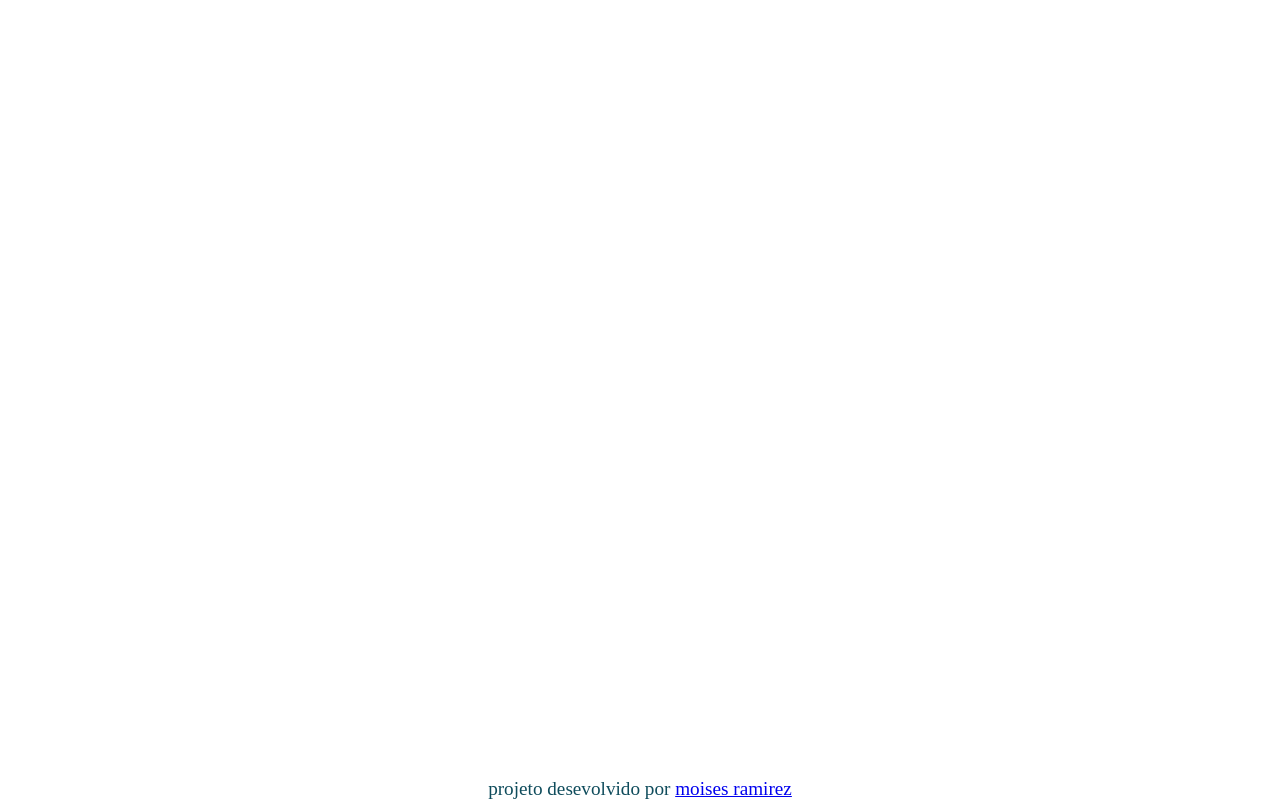
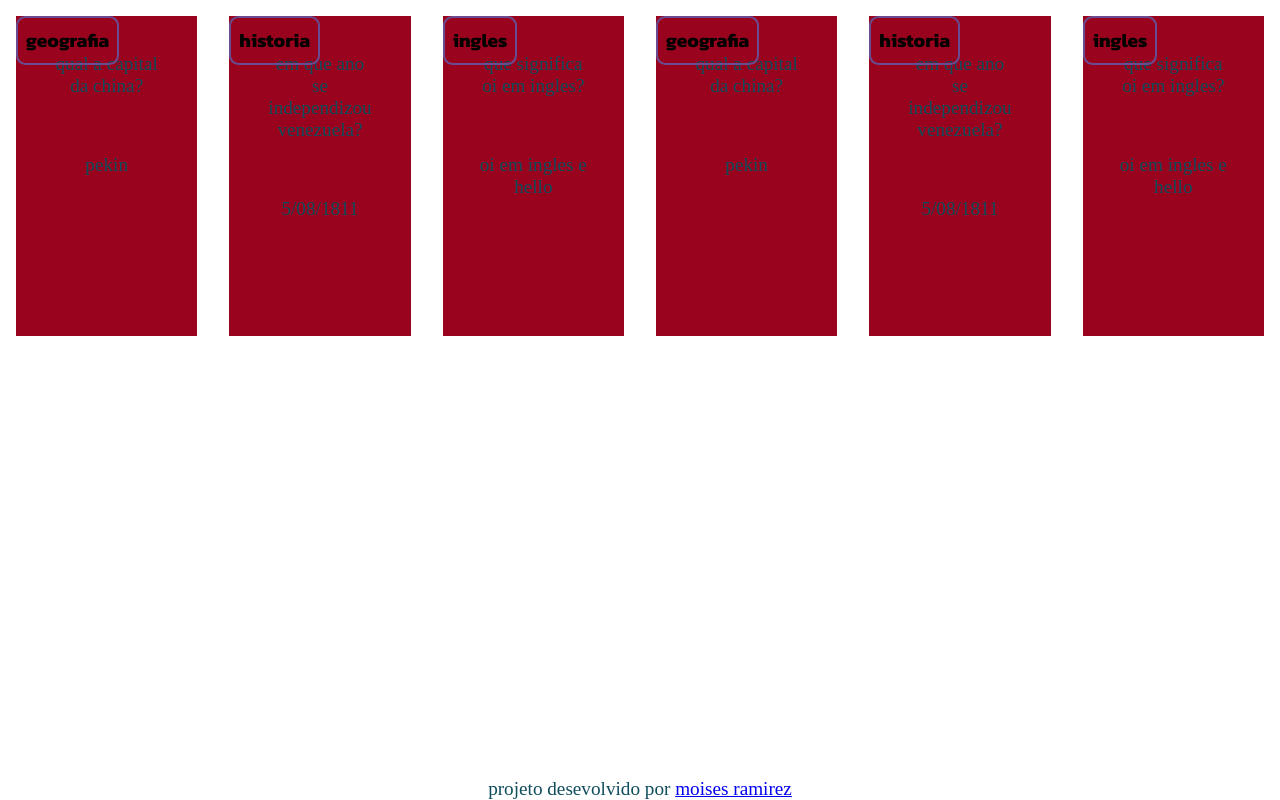
Before and after one commit to moises20066/2024-2b-moisesAV2, a plain HTML site: page index.html in a window 1280 px wide. Drawn offline with Linux system fonts and the light colour scheme.

Commit message:
Add files via upload

```diff
--- a/index.html
+++ b/index.html
@@ -7,6 +7,76 @@
     <link rel="stylesheet" href="style.css">
 </head>
 <body>
+    <main>
+        <section id="caixa">
+            <article class="cartao">
+                <div class="cartao__conteudo">
+                    <h3> geografia </h3>
+                    <div class="cartao__conteudo__pergunta">
+                        <p> qual a capital da china?
+                    <div>
+                    </div class="cartao__conteudo__resposta">
+                    <p> pekin </p>
+                     <div>
+                 </div>
+            </article>
+            <article class="cartao">
+                <div class="cartao__conteudo">
+                    <h3> historia </h3>
+                    <div class="cartao__conteudo__pergunta">
+                        <p> em que ano se independizou venezuela?
+                    <div>
+                    </div class="cartao__conteudo__resposta">
+                    <div>
+                        <p> 5/08/1811</p>
+                    </div>
+            </article>
+            <article class="cartao">
+                <div class="cartao__conteudo">
+                    <h3> ingles </h3>
+                    <div class="cartao__conteudo__pergunta">
+                        <p> que significa oi em ingles?</p>
+                    <div>
+                    </div class="cartao__conteudo__resposta">
+                    <div>
+                        <p> oi em ingles e hello </p>
+                    </div>
+            </article>
+            <article class="cartao">
+                <div class="cartao__conteudo">
+                    <h3> geografia </h3>
+                    <div class="cartao__conteudo__pergunta">
+                        <p> qual a capital da china?
+                    <div>
+                    </div class="cartao__conteudo__resposta">
+                    <p> pekin </p>
+                     <div>
+                 </div>
+            </article>
+            <article class="cartao">
+                <div class="cartao__conteudo">
+                    <h3> historia </h3>
+                    <div class="cartao__conteudo__pergunta">
+                        <p> em que ano se independizou venezuela?
+                    <div>
+                    </div class="cartao__conteudo__resposta">
+                    <div>
+                        <p> 5/08/1811</p>
+                    </div>
+            </article>
+            <article class="cartao">
+                <div class="cartao__conteudo">
+                    <h3> ingles </h3>
+                    <div class="cartao__conteudo__pergunta">
+                        <p> que significa oi em ingles?</p>
+                    <div>
+                    </div class="cartao__conteudo__resposta">
+                    <div>
+                        <p> oi em ingles e hello </p>
+                    </div>
+            </article>
+        </section>
+    </main>
    <footer>
     <p> projeto desevolvido por <a href="https://github.com/moises20066">moises ramirez</a></p>
    </footer>
--- a/style.css
+++ b/style.css
@@ -31,7 +31,61 @@ footer{
     padding: 1em;
 }
 
-footer p{
+body p{
     font-size: 1.2rem;
     color: var(--cor5)
 }
+ #caixa{
+    display: flex;
+ }
+
+ .cartao{
+    margin: 1rem;
+    background-color: var(--cor2);
+    height: 20rem;
+    flex-grow: 1;
+    flex-basis: calc(33% - 6rem);
+}
+
+.cartao__conteudo{
+    height: 100%;
+    text-align: center;
+    display: flex;
+    flex-direction: column;
+    transform-style: preserve-3d;
+    transition: transform 300ms ease-in-out
+}
+.cartao__conteudo h3{
+    border: 2px solid var(--cor6);
+    font-family: var(--fonte-destaque);
+    text-align: center;
+    padding: 0.5rem;
+    position: absolute;
+    margin: 0,6rem;
+    border-radius: 0.6rem;
+    font-size: 1.5vw;
+    backface-visibility: hidden;
+}
+.cartao__conteudo__perguntas{
+    margin-top: 2.5rem;
+    font-size: 1.5rem;
+}
+.cartao__conteudo__perguntas
+.cartao__conteudo__respostas{
+    backface-visibility: hidden;
+    position: absolute;
+    height: 100%;
+    width: 100%;
+}
+
+
+
+
+.cartao__conteudo p {
+    margin: 1rem;
+    padding: 1.3rem;
+}
+.cartao__conteudo__respostas{
+    font-size: 1.5rem;
+    transform: rotateY(180deg);
+}
```
